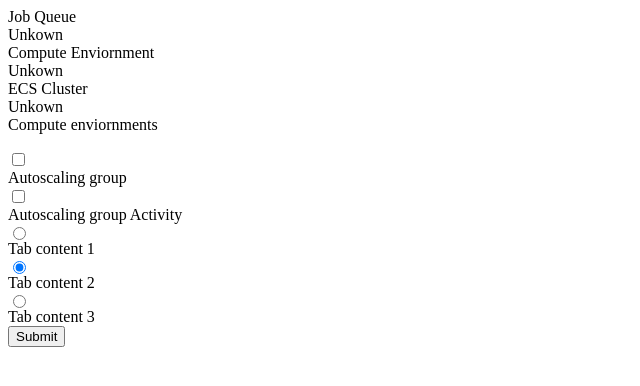
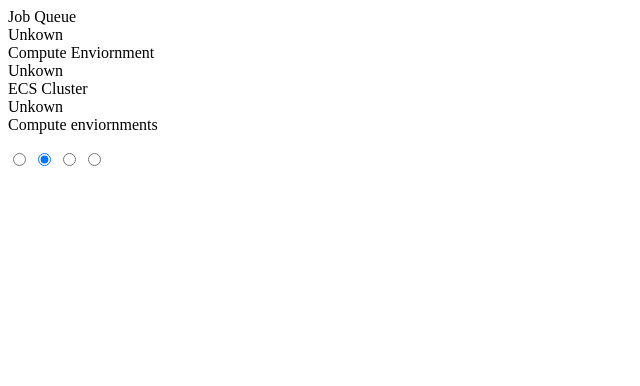
Before and after one commit to Shahbaz-mahmood123/Pulumi-API, a FastAPI app: page /debug in a window 1280 px wide. Shown: the top 386 px of the page, without its empty margins (0-640 px from the left). Run offline with FastAPI, Linux system fonts and the light colour scheme; parts of the project's set-up code (start-up, migrations or seed data) failed here and were passed over.

Commit message:
Working on tabs

```diff
--- a/api_pulumi/routers/aws.py
+++ b/api_pulumi/routers/aws.py
@@ -74,17 +74,37 @@
     jobs = debug_aws.get_succeeded_jobs(id)
     return jobs
 
+def create_info_card(label, value):
+    return f"""
+    <Card>
+        <CardHeader>{label}</CardHeader>
+        <CardBody>{value}</CardBody>
+    </Card>
+    """
+
 @router.get("/autoscaling-group", response_class=HTMLResponse)
 async def get_autoscaling_group():
     asg = debug_aws.get_autoscaling_group(id)
+    print(asg)
+    asg_name = asg.get("AutoScalingGroupName")
+    html =f"""
+        <div class="prose">
+            <h2>Auto Scaling Group Details</h2>
+            <Grid gap={2} justify="center">
+                {create_info_card("Auto Scaling Group Name", asg.get("AutoScalingGroupName"))}
+                {create_info_card("ARN", "https://docs.aws.amazon.com/autoscaling/")}  {create_info_card("Region", asg.get("Region"))}
+                {create_info_card("Min Size", str(asg.get("MinSize")))}
+                {create_info_card("Max Size", str(asg.get("MaxSize")))}
+                {create_info_card("Desired Capacity", str(asg.get("DesiredCapacity")))}
+                {create_info_card("Instance Types", ", ".join([x["InstanceType"] for x in asg.get("MixedInstancesPolicy", {}).get("LaunchTemplate", {}).get("Overrides", [])]))}
+                {create_info_card("VPC Subnets", asg.get("VPCZoneIdentifier"))}
+                {create_info_card("Created Time", asg.get("CreatedTime").strftime("%Y-%m-%d %H:%M:%S"))}
+            </Grid>
 
-    asg_name = asg.get("AutoScalingGroupName")
-    html = f"""
+            <br/>
+            <Button target="_blank" href="https://docs.aws.amazon.com/autoscaling/">Learn more about Auto Scaling Groups</Button> </div>
+        """
 
-    <div>
-    {asg_name}
-    </div>
-    """
 
     return html
 
@@ -173,4 +193,13 @@
                 </tr>
             """
 
+    if jobs_html == "":
+        jobs_html += f"""
+                <tr class="hover">
+                <th>0</th>
+                <td>No jobs found</td>
+                <td>COMPLETED</td>
+                <td>Unknown</td>
+                </tr>
+            """
     return jobs_html
--- a/api_pulumi/templates/debugging.html
+++ b/api_pulumi/templates/debugging.html
@@ -43,43 +43,29 @@
   </div>
 <div class="divider divider-vertical"></div>
 
-<div class="collapse bg-base-200 shadow"  hx-get="/aws/autoscaling-group" hx-swap="beforeend" hx-trigger="load, click from:#dropdown-menu" >
-    <input type="checkbox" class="peer" />
-    <div class="collapse-title text-xl font-medium bg-primary text-primary-content peer-checked:bg-secondary peer-checked:text-secondary-content">
-        Autoscaling group
-      </div>
 
+
+<div class="tabs tabs-boxed mx-auto max-w-2xl">
+    <input type="radio" name="my_tabs_2" id="tab1" hx-get="/aws/autoscaling-group" role="tab" class="tab" aria-label="Autoscaling group" hx-trigger="click" hx-target="#tab-content" hx-swap="innerHTML after .active" />
+    <input type="radio" name="my_tabs_2" id="tab2" hx-get="/aws/ecs-cluster" role="tab" class="tab active" aria-label="ECS Cluster" checked hx-trigger="click" hx-target="#tab-content" hx-swap="innerHTML after .active" />
+    <input type="radio" name="my_tabs_2" id="tab3" hx-get="/aws/cloudwatch" role="tab" class="tab" aria-label="Cloudwatch" hx-trigger="click" hx-target="#tab-content" hx-swap="innerHTML after .active" />
+    <input type="radio" name="my_tabs_2" id="tab4" hx-get="/aws/launch-template" role="tab" class="tab" aria-label="Launch template" hx-trigger="click" hx-target="#tab-content" hx-swap="innerHTML after .active" />
   </div>
 
-  <div class="divider divider-vertical"></div>
-
-  <div class="collapse bg-base-200 shadow">
-    <input type="checkbox" class="peer" />
-    <div class="collapse-title text-xl font-medium bg-primary text-primary-content peer-checked:bg-secondary peer-checked:text-secondary-content">
-      Autoscaling group Activity
+  <div id="tab-content">
+    <div class="flex w-full" id="tab-content-1">
     </div>
-    <div class="collapse-content"  hx-trigger="load, click from:#dropdown-menu">
+    <div class="flex w-full" id="tab-content-2">
+    </div>
+    <div class="flex w-full" id="tab-content-3">
+    </div>
+    <div class="flex w-full" id="tab-content-4">
     </div>
   </div>
-
-  <div class="divider divider-vertical"></div>
-
-<div role="tablist" class="tabs tabs-lifted">
-    <input type="radio" name="my_tabs_2" role="tab" class="tab" aria-label="Autoscaling grop Acitvity" />
-    <div role="tabpanel" class="tab-content bg-base-100 border-base-300 rounded-box p-6"  id="running-jobs", hx-trigger="load, click from:#dropdown-menu">Tab content 1</div>
-
-    <input type="radio" name="my_tabs_2" role="tab" class="tab" aria-label="Tab 2" checked />
-    <div role="tabpanel" class="tab-content bg-base-100 border-base-300 rounded-box p-6" hx-get="/aws/job-queue/succeeded" hx-trigger="load, click from:#dropdown-menu">Tab content 2</div>
-
-    <input type="radio" name="my_tabs_2" role="tab" class="tab" aria-label="Tab 3" />
-    <div role="tabpanel" class="tab-content bg-base-100 border-base-300 rounded-box p-6"hx-get="/aws/job-queue/runnable" hx-trigger="load, click from:#dropdown-menu">Tab content 3</div>
-  </div>
-
-
 </div>
 
 
-<button class="btn btn-m" hx-get="/debug/compute-env" >Submit</button>
+<!-- <button class="btn btn-m" hx-get="/debug/compute-env" >Submit</button> -->
 
 <script>
     const dropdown = document.querySelector('#dropdown-menu');
```
